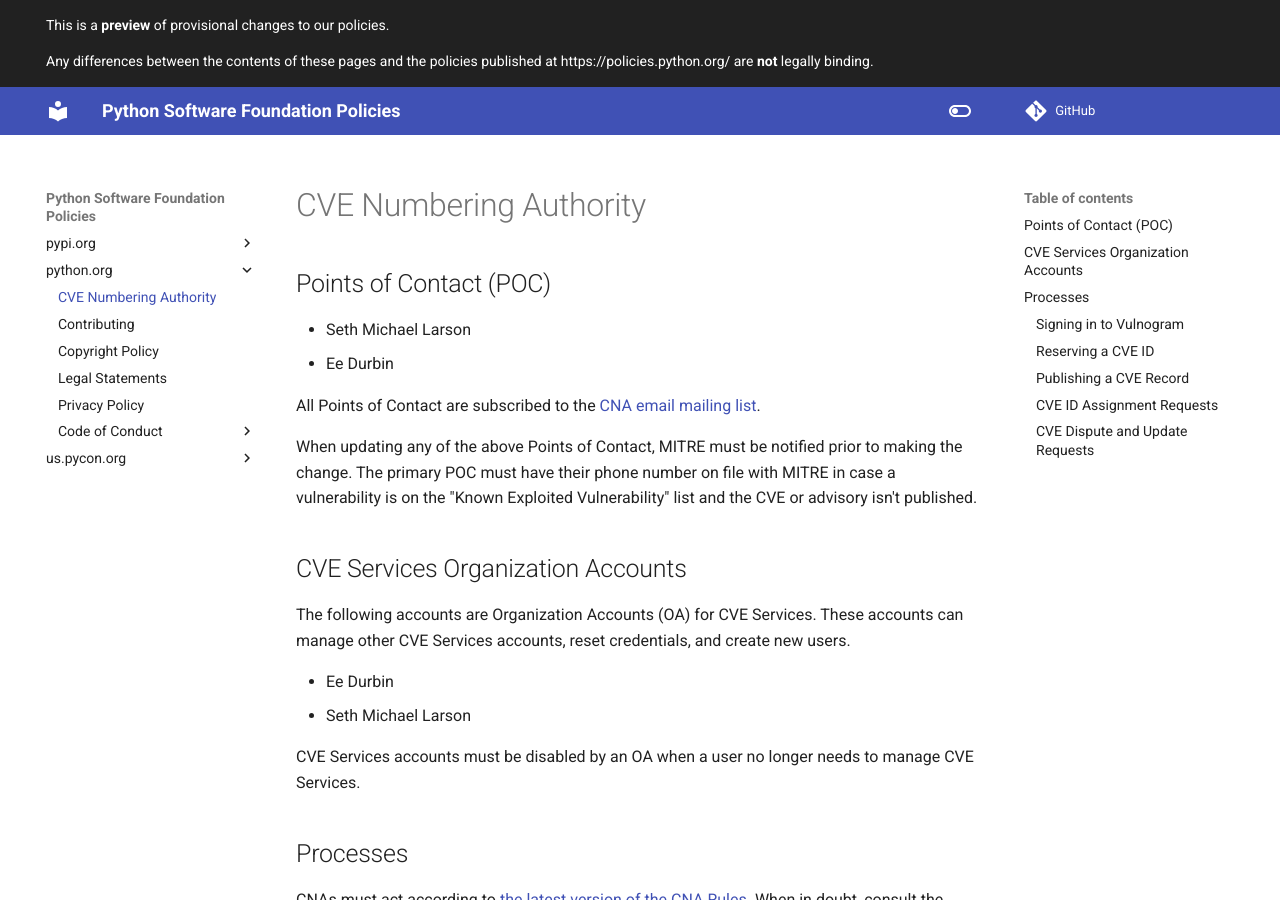
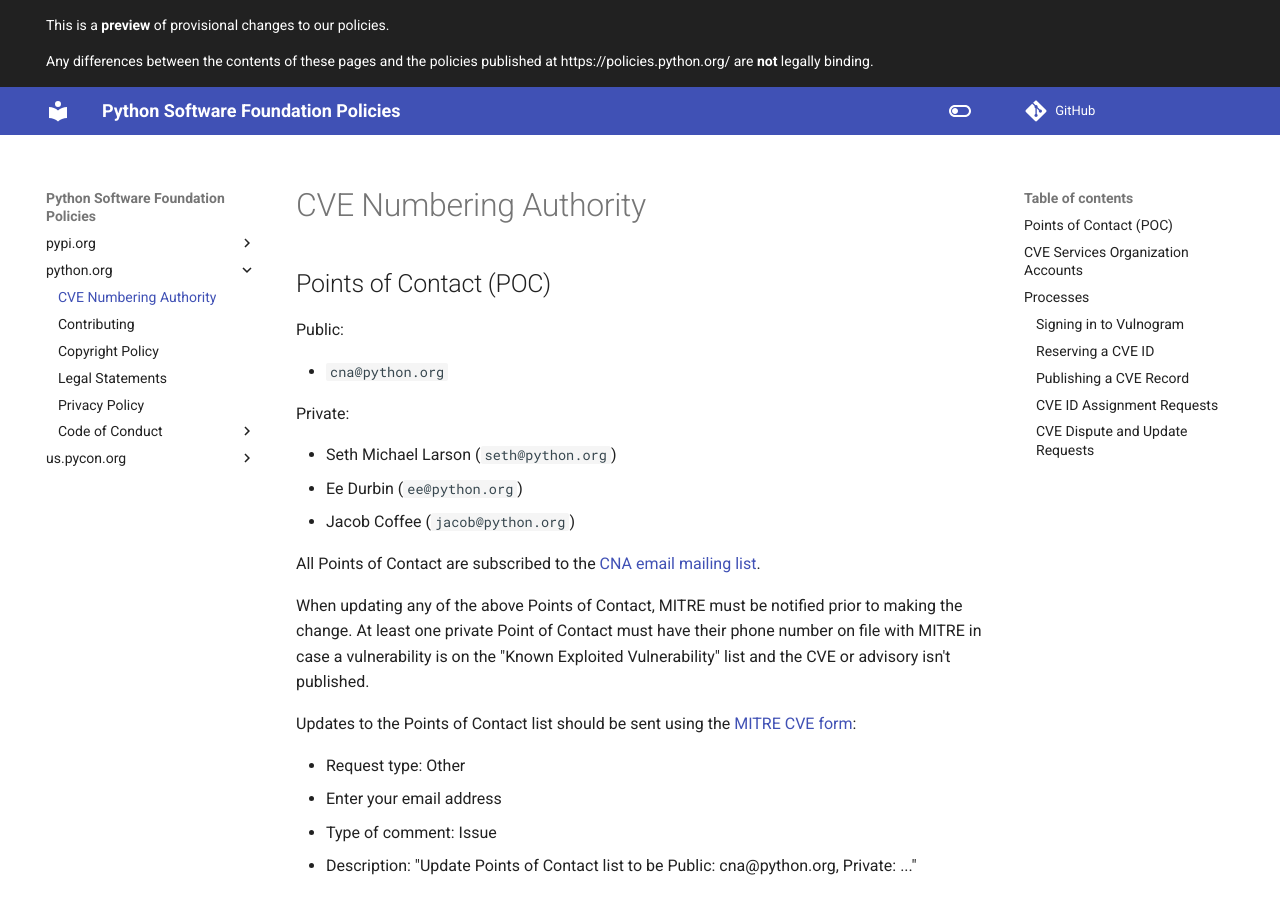
Before and after one commit to psf/policies, an MkDocs documentation site: the page built from docs/python.org/CVE-Numbering-Authority.md, in a window 1280 px wide and 900 px high. Built offline with MkDocs 1.6.1 and Material for MkDocs 9.7.7, drawn with Linux system fonts in a browser that asks for light colours; comment, search, counter and statistics services are not loaded.

Commit message:
Add instructions for updating private CNA POCs

```diff
--- a/docs/python.org/CVE-Numbering-Authority.md
+++ b/docs/python.org/CVE-Numbering-Authority.md
@@ -5,14 +5,28 @@
 
 ## Points of Contact (POC)
 
-- Seth Michael Larson
-- Ee Durbin
+Public:
+
+- `cna@python.org`
+
+Private:
+
+- Seth Michael Larson (`seth@python.org`)
+- Ee Durbin (`ee@python.org`)
+- Jacob Coffee (`jacob@python.org`)
 
 All Points of Contact are subscribed to the [CNA email mailing list](https://mail.python.org/mailman3/lists/cna.python.org/).
 
 When updating any of the above Points of Contact, MITRE must be notified prior to making the change.
-The primary POC must have their phone number on file with MITRE in case a vulnerability is on the
+At least one private Point of Contact must have their phone number on file with MITRE in case a vulnerability is on the
 "Known Exploited Vulnerability" list and the CVE or advisory isn't published.
+
+Updates to the Points of Contact list should be sent using the [MITRE CVE form](https://cveform.mitre.org/):
+
+* Request type: Other
+* Enter your email address
+* Type of comment: Issue
+* Description: "Update Points of Contact list to be Public: cna@python.org, Private: ..."
 
 ## CVE Services Organization Accounts
 
```
